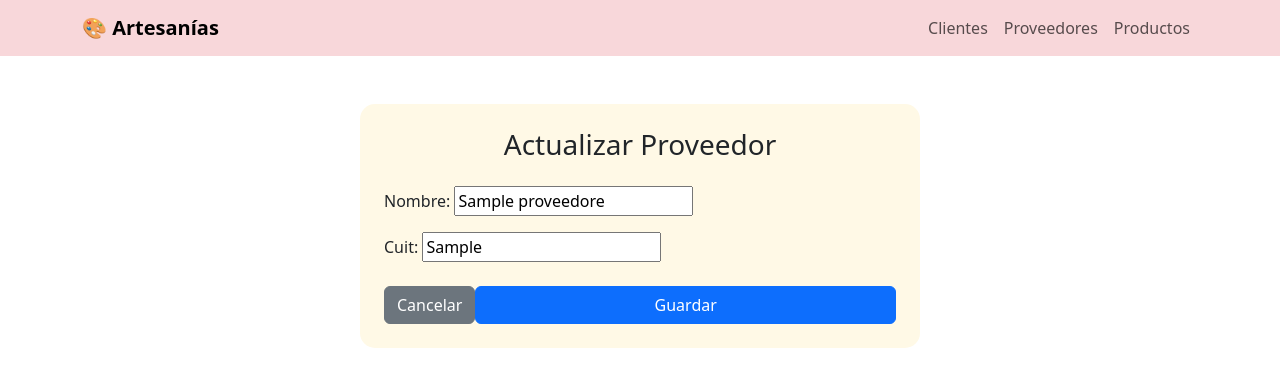
After one commit to ctorchia/Python-Entrega-3, a Django app: page /proveedores/1/actualizar/ in a window 1280 px wide. The commit adds this page. Shown: the top 387 px of the page. Run offline with Django 5.2, Linux system fonts and the light colour scheme; tables that the repository leaves empty hold one stand-in row (values such as "Sample post").

Commit message:
Agregado de actualizacion de proveedor

```diff
--- /dev/null
+++ b/proveedores/templates/proveedores/proveedores_form.html
@@ -0,0 +1,32 @@
+{% extends "clientes/inicio.html" %}
+
+{% block titulo %} Actualizar Clientes {%endblock%}
+
+{% block CardSection %} {% endblock %}
+
+{% block content %}
+
+<div class="container mt-5 d-flex justify-content-center">
+    <div class="card p-4" style="width: 35rem;">
+        <h3 class="text-center mb-4">Actualizar Proveedor</h3>
+
+        <form method="POST">
+            {% csrf_token %}
+
+            {{ form.as_p }}
+
+            <div class="d-flex justify-content-between mt-4">
+
+                <a href="{% url 'proveedores_list' %}" class="btn btn-secondary">
+                    Cancelar
+                </a>
+
+                <button type="submit" class="btn btn-primary w-100">Guardar</button>
+
+            </div>
+
+        </form>
+    </div>
+</div>
+
+{% endblock %}
--- a/proveedores/templates/proveedores/proveedores_list.html
+++ b/proveedores/templates/proveedores/proveedores_list.html
@@ -49,6 +49,12 @@
                                     Ver
                                 </a>
                             </div>
+                            <div class="btn-group">
+                                <a href="{% url 'actualizar_proveedor' proveedor.nro_proveedor %}"
+                                class="btn btn-sm btn-warning text-white">
+                                    Actualizar
+                                </a>
+                            </div>
                         </td>
                     </tr>
                     {% endfor %}
--- a/proveedores/urls.py
+++ b/proveedores/urls.py
@@ -4,7 +4,7 @@ from proveedores.views import *
 urlpatterns = [
     path("", ProveedoresListView.as_view(), name="proveedores_list"),
     path("crear_proveedor/", ProveedoresCreateView.as_view(), name="crear_proveedor"),
-    path("<int:nro_proveedor>/actualizar/", ProveedoresUpdateView.as_view(), name="proveedor_update"),
+    path("<int:nro_proveedor>/actualizar/", ProveedoresUpdateView.as_view(), name="actualizar_proveedor"),
     path("<int:nro_proveedor>/eliminar/", ProveedoresDeleteView.as_view(), name="proveedor_delete"),
     path("<int:nro_proveedor>/ver/", ProveedoresDetailView.as_view(), name="ver_proveedor"),
 ]
--- a/proveedores/views.py
+++ b/proveedores/views.py
@@ -32,7 +32,7 @@ class ProveedoresDetailView(DetailView):
 
 class ProveedoresDeleteView(DeleteView):
     model = Proveedores
-    template_name = "proveedores/profes_confirm_delete.html"
+    template_name = "proveedores/proveedores_confirm_delete.html"
     success_url = reverse_lazy("proveedores_list")
 
 
```
Also changed, not shown: proveedores/templates/proveedores/actualizar_proveedor.html (added, +32 -0 lines).
